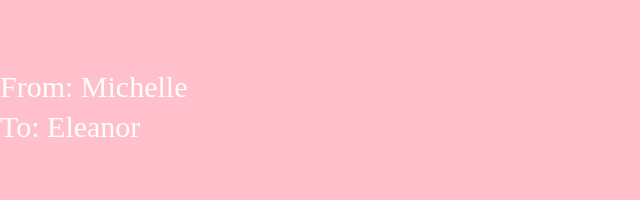
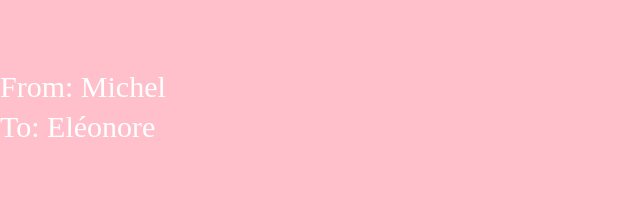
Before and after one commit to CruelAddict/valentine, a plain HTML site: page index.html in a window 1280 px wide. Shown: the part 600-800 px from the top of the page, 0-640 px from the left. Drawn offline with Linux system fonts and the light colour scheme; a web font is replaced by a local one.

Commit message:
changed names

```diff
--- a/index.html
+++ b/index.html
@@ -23,8 +23,8 @@
 
 </div>
 <div>
-    <p class="normal mi">From: Michelle</p>
-    <p class="normal el">To: Eleanor</p>
+    <p class="normal mi">From: Michel</p>
+    <p class="normal el">To: Eléonore</p>
 </div>
 </div>
 </body>
```
